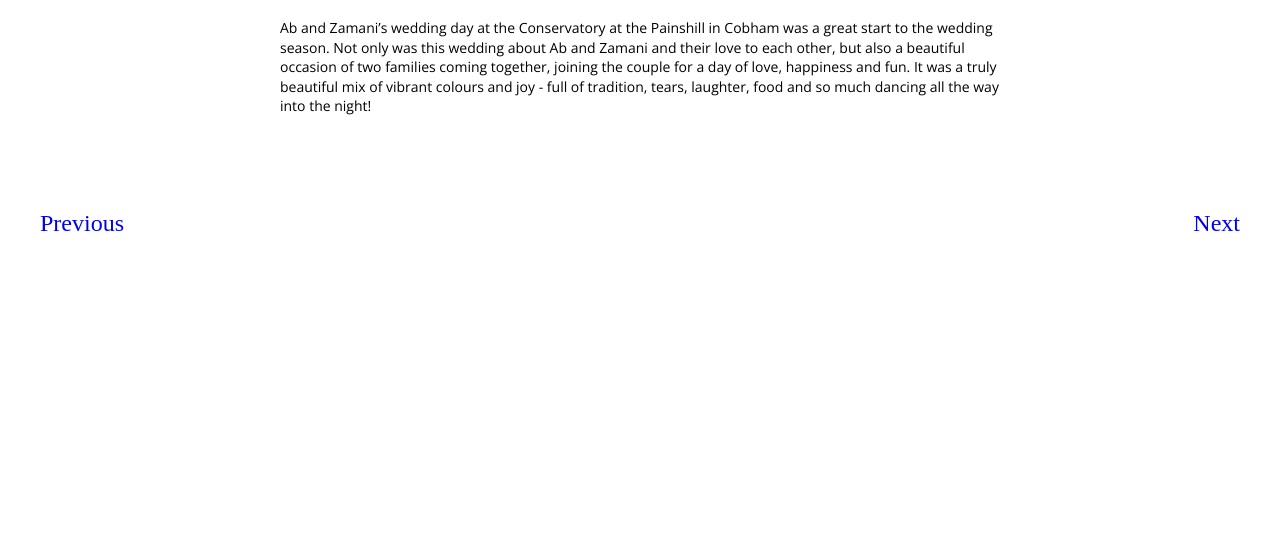
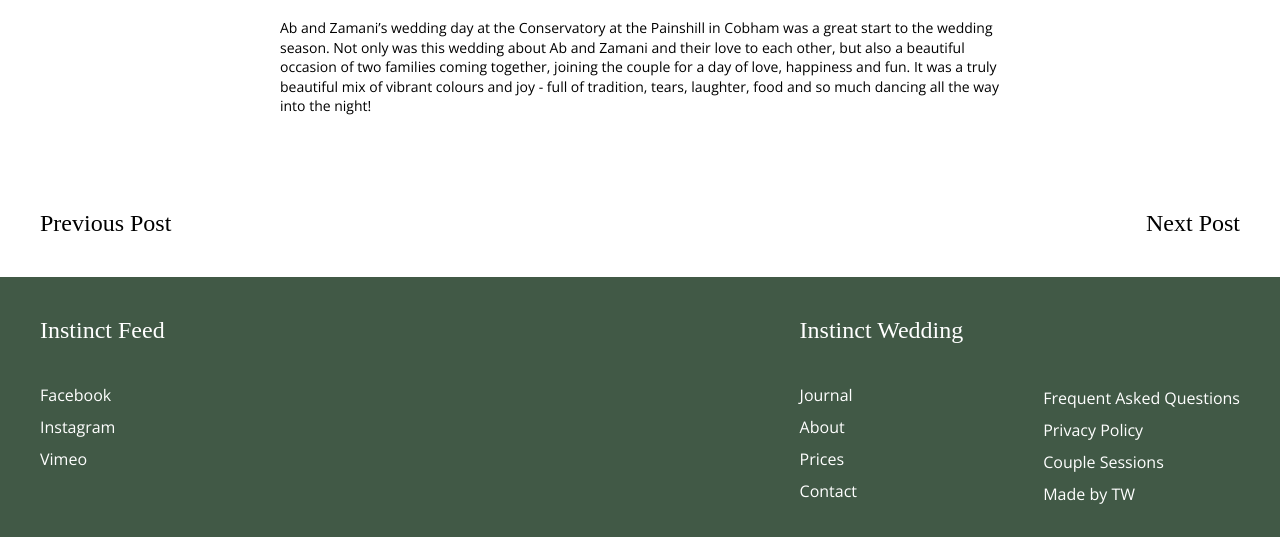
Before and after one commit to tom-wells/instinctweddding, a Jekyll site: the page built from _posts/2019-05-22-ab+zamani.md, in a window 1280 px wide and 1383 px high. Shown: the part 846-1383 px from the top of the window. Built offline with Jekyll 4.4.1, drawn with Linux system fonts in a browser that asks for light colours.

Commit message:
fixed post nav

```diff
--- a/_includes/footer.html
+++ b/_includes/footer.html
@@ -29,7 +29,7 @@
         <nav class="secondary-sections">
           <a href="#">Frequent Asked Questions</a>
           <a href="#">Privacy Policy</a>
-          <a href="#">Couple Sessions</a>
+          <a href="/engagment-sesson.html">Couple Sessions</a>
           <a href="#">Made by TW</a>
 
         </nav>
--- /dev/null
+++ b/_includes/post-container.html
@@ -0,0 +1,5 @@
+<div class="post-container">
+        <div class="post-content">
+          <h2> {{page.title}} </h2>
+          {{content}}
+         </div></div>
--- a/_layouts/post.html
+++ b/_layouts/post.html
@@ -3,24 +3,19 @@
 layout: default
 
 ---
-<div class="post-container">
-<div class="post-content">
-  <h2> {{page.title}} </h2>
-  {{content}}
- </div>
 
-
-
-</div>
+{% include post-container.html %}
 
 <div class="post-nav">
 
 
     {% if page.previous.url %}
-    <a class="prev" href="{{page.previous.url}}"><h3>Previous</h3></a>
+    <a class="prev-url" href="{{page.previous.url}}"><h3>Previous Post</h3></a>
 {% endif %}
 {% if page.next.url %}
-    <a class="next" href="{{page.next.url}}"><h3>Next</h3></a>
+    <a class="next-url" href="{{page.next.url}}"><h3>Next Post</h3></a>
 {% endif %}
 
  </div>
+
+ {% include footer.html %}
--- a/assets/css/app.scss
+++ b/assets/css/app.scss
@@ -643,12 +643,66 @@ footer {
     display:flex;
     max-width:100%;
     justify-content: space-between;
-    .next,
-    .prev {
+    .next-url,
+    .prev-url {
 
         cursor:pointer;
         padding:$line-global*2;
+        color:$black;
+    }
+
+}
+
+// session
+
+
+.post-header {
+    display:none;
+}
+
+.post {
+    display:none;
+}
+
+
+
+.image-container {
+
+    max-width:100%;
+    max-height:100%;
+    display:flex;
+    flex-direction:column;
+    margin-left:auto;
+    margin-right:auto;
+    margin-bottom:$line-global*4;
+
+    p {
+        width:375px;
+        text-align:center;
+        margin-bottom:$line-global*4;
+        margin-left:auto;
+        font-size:18px;
+        margin-right:auto
+
 
     }
 
+    .image-grid {
+        width:100%;
+
+        justify-content: center;
+
+        display:grid;
+        grid-template-columns:repeat(3, 250px);
+        grid-template-rows:1fr;
+
+        grid-column-gap: $line-global;
+        grid-row-gap: $line-global;
+
+        img {
+            width:250px;
+            justify-self: center;
+        }
+    }
+
 }
```
Also changed, not shown: engagment-sesson.html (added, +23 -0 lines).
